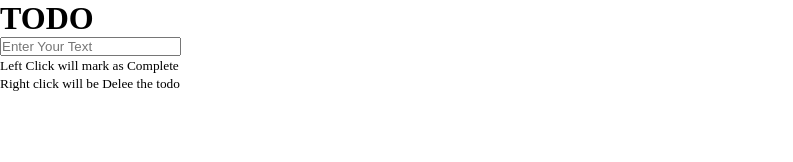
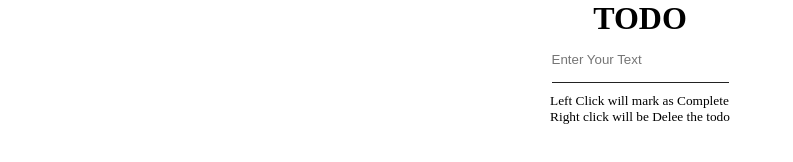
Before and after one commit to krmukesh1/Todo, a plain HTML site: page index.html in a window 1280 px wide. Shown: the whole page, without its empty margins (0-793 px from the left). Drawn offline with Linux system fonts and the light colour scheme.

Commit message:
write css codes

```diff
--- a/style.css
+++ b/style.css
@@ -3,8 +3,32 @@
   padding: 0;
   box-sizing: border-box;
 }
+.container {
+  display: flex;
+  justify-content: center;
+  flex-direction: column;
+  align-items: center;
+}
+input#input {
+  border: navajowhite;
+  padding: 15px 0;
+}
+input#input:focus-visible {
+  outline: none !important;
+}
+/* form:focus-visible {
+  outline: none !important;
+} */
+ul {
+  border-top: 1px solid #222;
+}
 li {
   cursor: pointer;
+  margin: 10px 0;
+  list-style: none;
+}
+small {
+  margin: 10px 0;
 }
 .completed {
   text-decoration: line-through;
```
